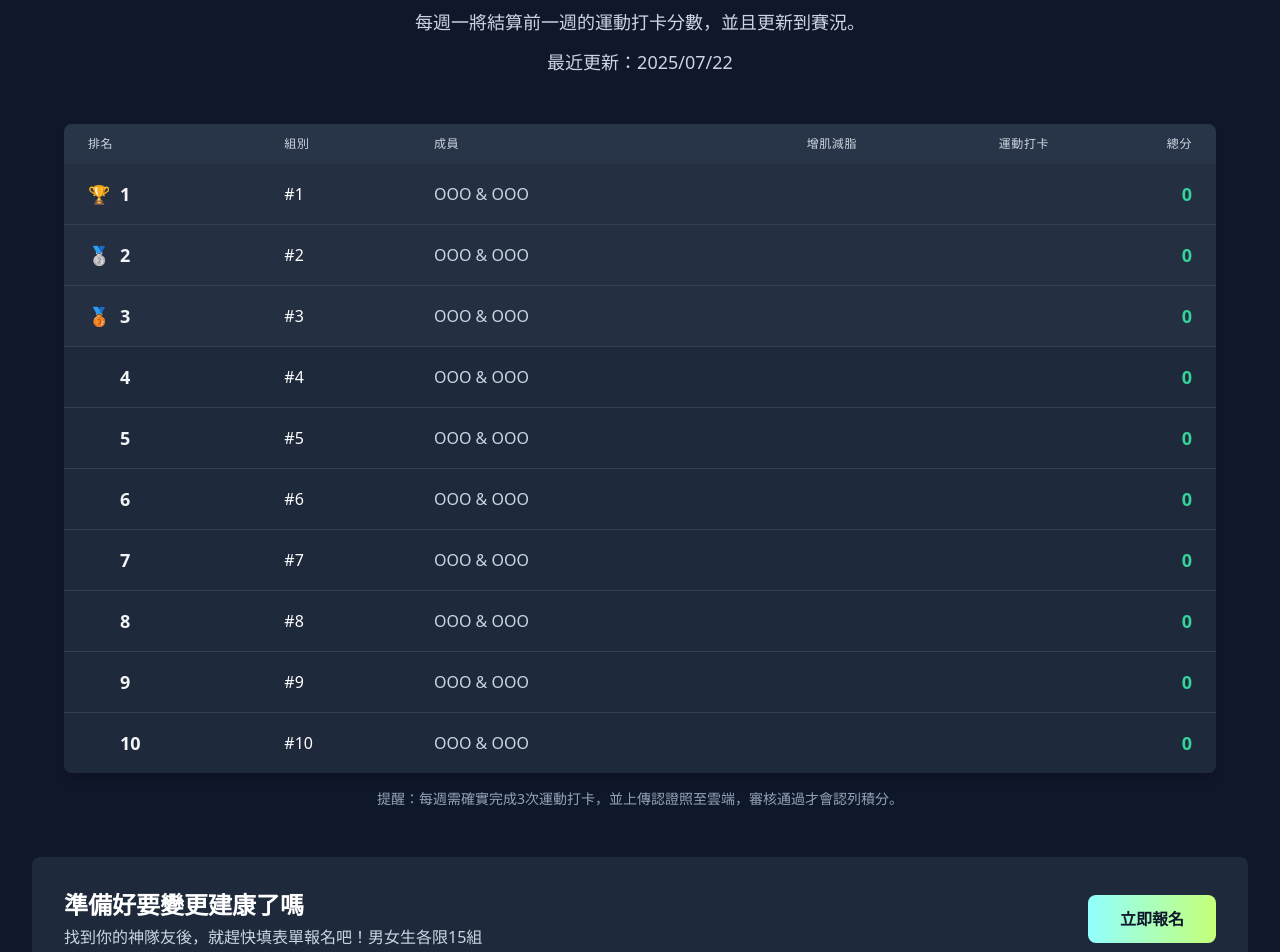
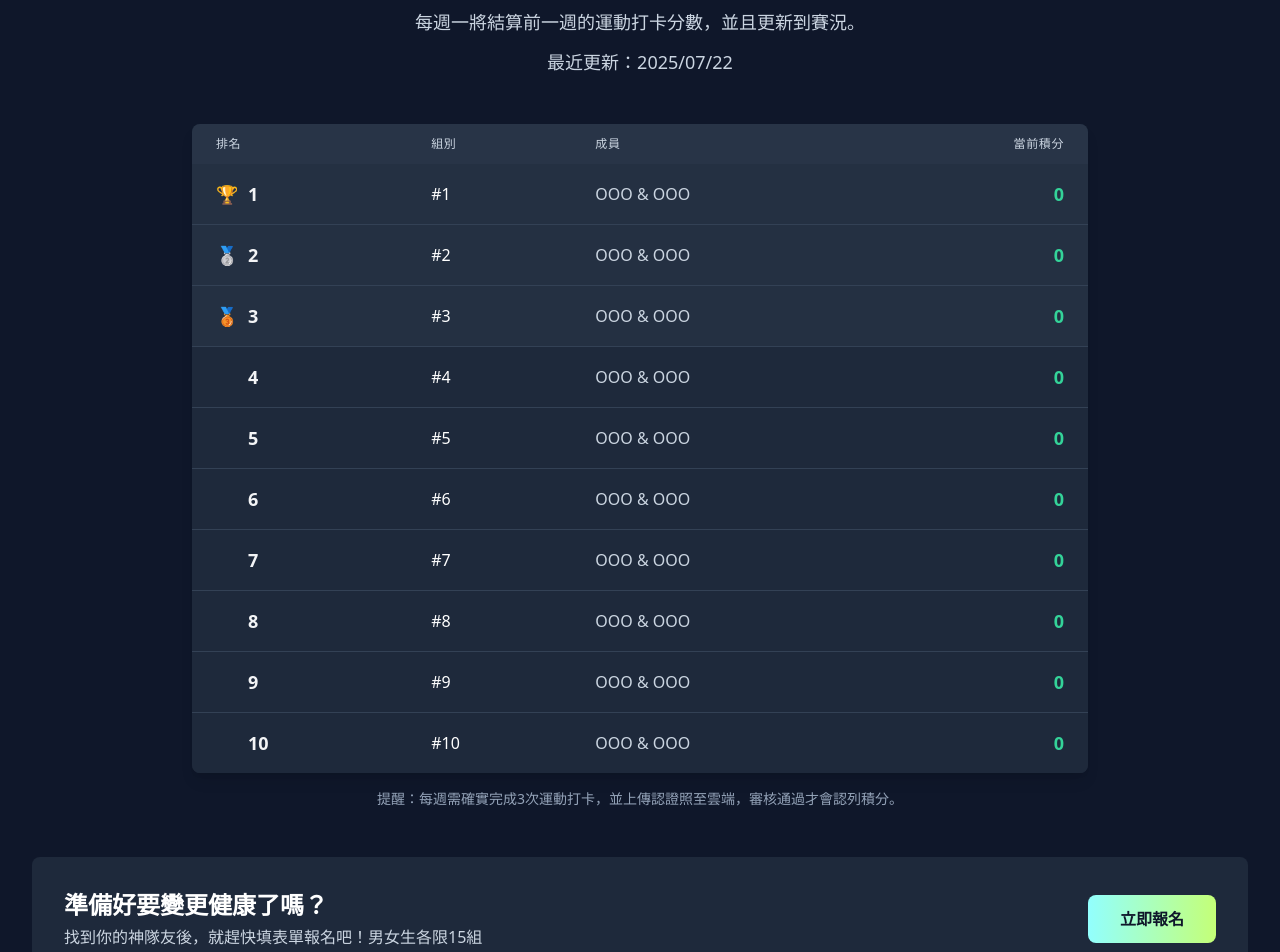
Before and after one commit to LouieWeng/cmoney-fitness-challenge, a React (Vite) app: page /#/ranking in a window 1280 px wide. Shown: the part 180-1132 px from the top of the page. Built offline with nearby package versions, Linux system fonts and the light colour scheme.

Commit message:
Update RankingPage.tsx

```diff
--- a/pages/RankingPage.tsx
+++ b/pages/RankingPage.tsx
@@ -10,15 +10,9 @@ const getTrophyIcon = (rank: number) => {
   return <span className={`${iconClass} text-transparent`}>{rank}</span>;
 };
 
+
 const RankingPage: React.FC = () => {
-  // 計算總分（60% 增肌減脂分數 + 40% 運動打卡分數）
-  const sortedTeams: Team[] = [...TEAMS_DATA]
-    .map(team => ({
-      ...team,
-      totalScore: Math.round((team.muscleFatScore ?? 0) * 0.6 + (team.workoutScore ?? 0) * 0.4),
-    }))
-    .sort((a, b) => b.totalScore - a.totalScore);
-
+  const sortedTeams: Team[] = [...TEAMS_DATA].sort((a, b) => b.points - a.points);
   const gradientText = "bg-gradient-to-r from-[#92FFFE] to-[#C4FF77] text-transparent bg-clip-text";
 
   return (
@@ -35,7 +29,7 @@ const RankingPage: React.FC = () => {
         </p>
       </section>
 
-      <section className="max-w-6xl mx-auto">
+      <section className="max-w-4xl mx-auto">
         <div className="bg-slate-800 shadow-lg rounded-lg overflow-hidden">
           <div className="overflow-x-auto">
             <table className="min-w-full">
@@ -44,9 +38,7 @@ const RankingPage: React.FC = () => {
                   <th className="px-6 py-3 text-left text-xs font-medium text-slate-300 uppercase tracking-wider">排名</th>
                   <th className="px-6 py-3 text-left text-xs font-medium text-slate-300 uppercase tracking-wider">組別</th>
                   <th className="px-6 py-3 text-left text-xs font-medium text-slate-300 uppercase tracking-wider">成員</th>
-                  <th className="px-6 py-3 text-right text-xs font-medium text-slate-300 uppercase tracking-wider">增肌減脂</th>
-                  <th className="px-6 py-3 text-right text-xs font-medium text-slate-300 uppercase tracking-wider">運動打卡</th>
-                  <th className="px-6 py-3 text-right text-xs font-medium text-slate-300 uppercase tracking-wider">總分</th>
+                  <th className="px-6 py-3 text-right text-xs font-medium text-slate-300 uppercase tracking-wider">當前積分</th>
                 </tr>
               </thead>
               <tbody className="bg-slate-800 divide-y divide-slate-700">
@@ -58,9 +50,7 @@ const RankingPage: React.FC = () => {
                     </td>
                     <td className="px-6 py-4 whitespace-nowrap font-medium text-white">#{team.id}</td>
                     <td className="px-6 py-4 whitespace-nowrap text-slate-300">{team.members.join(' & ')}</td>
-                    <td className="px-6 py-4 whitespace-nowrap text-right text-white">{team.muscleFatScore}</td>
-                    <td className="px-6 py-4 whitespace-nowrap text-right text-white">{team.workoutScore}</td>
-                    <td className="px-6 py-4 whitespace-nowrap text-right text-emerald-400 font-bold text-lg">{team.totalScore}</td>
+                    <td className="px-6 py-4 whitespace-nowrap text-right text-emerald-400 font-bold text-lg">{team.points}</td>
                   </tr>
                 ))}
               </tbody>
@@ -75,18 +65,16 @@ const RankingPage: React.FC = () => {
       <section className="bg-slate-800 rounded-lg p-8">
         <div className="flex flex-col md:flex-row items-center justify-center md:justify-between gap-6">
             <div className="text-center md:text-left">
-            <h2 className="text-2xl font-bold text-white">準備好要變更建康了嗎</h2>
+                <h2 className="text-2xl font-bold text-white">準備好要變更健康了嗎？</h2>
                 <p className="text-slate-300 mt-1">找到你的神隊友後，就趕快填表單報名吧！男女生各限15組</p>
             </div>
             <div className="flex flex-col sm:flex-row gap-4 flex-shrink-0">
-            <a
-              href={SIGNUP_FORM_URL}
-              target="_blank"
-              rel="noopener noreferrer"
-              className="inline-block bg-gradient-to-r from-[#92FFFE] to-[#C4FF77] text-slate-900 font-bold py-3 px-8 rounded-lg hover:brightness-110 transition-all"
-            >
+                <a href={"https://forms.gle/RjWVDVjESkKVapJf6"} target="_blank" rel="noopener noreferrer" className="inline-block bg-gradient-to-r from-[#92FFFE] to-[#C4FF77] text-slate-900 font-bold py-3 px-8 rounded-lg hover:brightness-110 transition-all">
                     立即報名
                 </a>
+                {/*<a href={"https://drive.google.com/drive/u/0/folders/1d-JmO9mOgzwFn-2AMeuIUuh-IM_5qSrv"} target="_blank" rel="noopener noreferrer" className="inline-block bg-slate-700 text-white font-bold py-3 px-8 rounded-lg hover:bg-slate-600 transition-colors">
+                    上傳認證照
+                </a>*/}
             </div>
         </div>
       </section>
```
Lines whose indentation alone changed are shown as unchanged.
